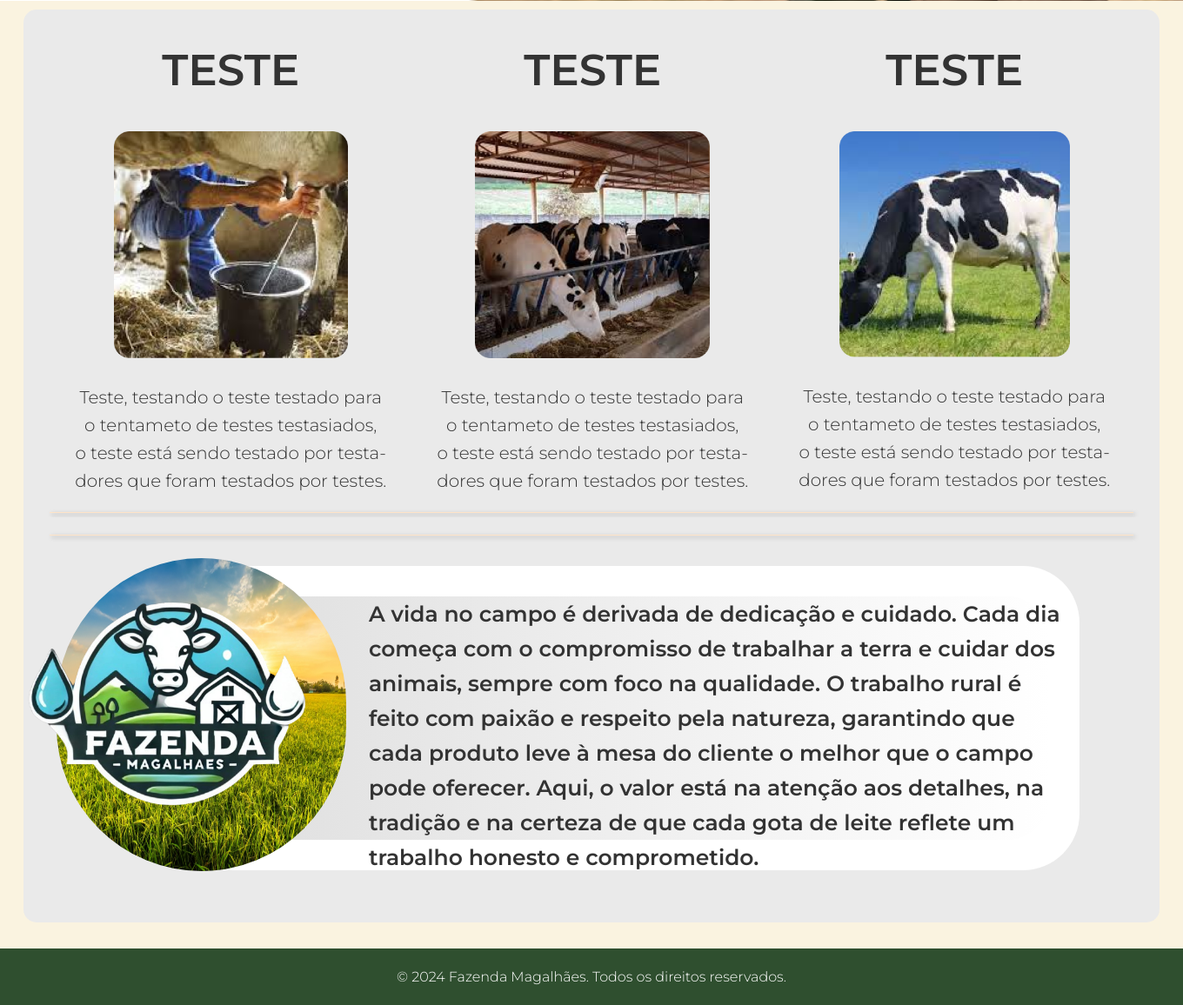
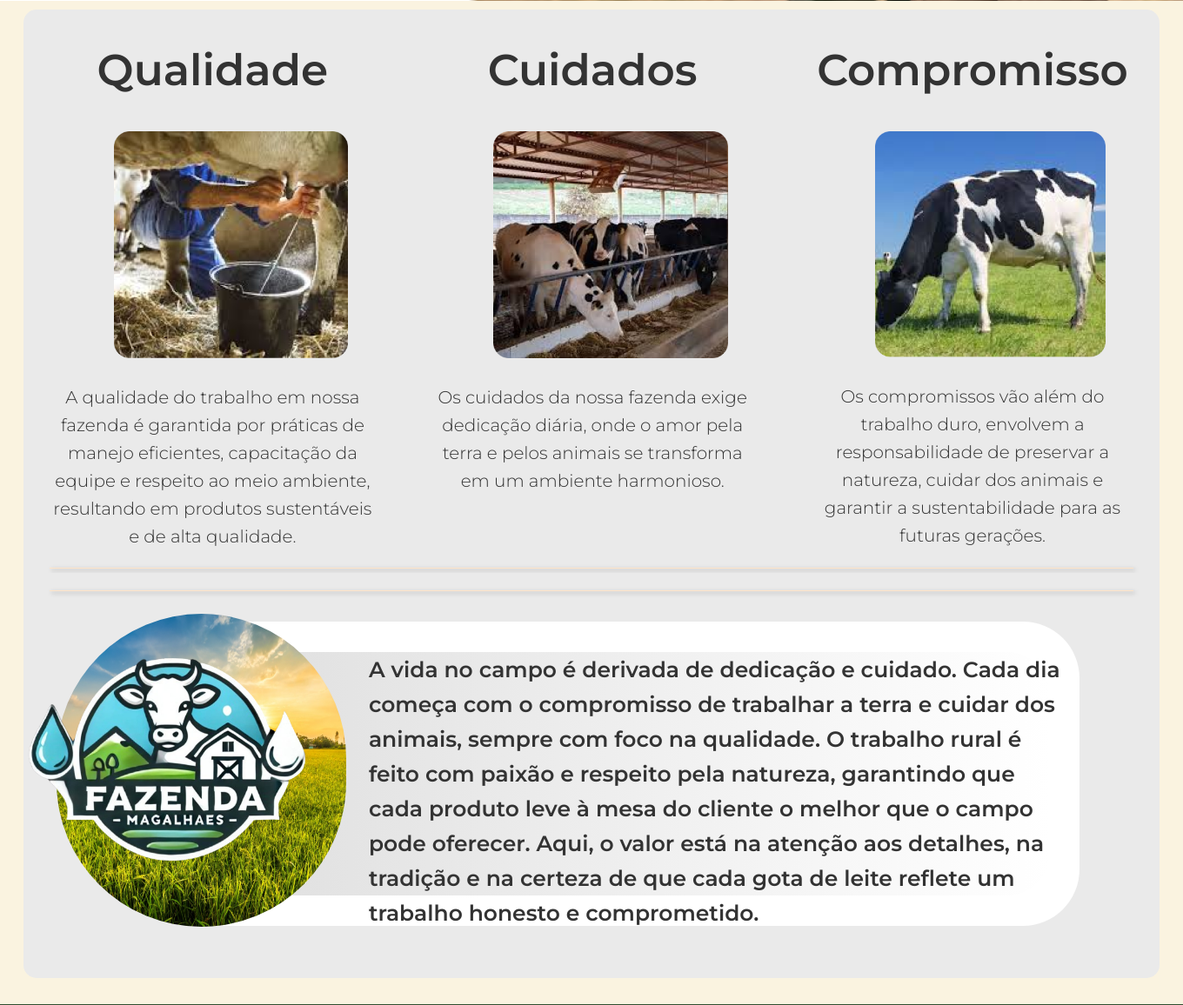
Before and after one commit to The-Vonky/Fazenda-Magalhaes, a PHP site: page /home.html in a window 1360 px wide. Shown: the part 1619-2775 px from the top of the page at 87% size. Run offline with PHP 8.4, Linux system fonts and the light colour scheme; some web fonts are replaced.

Commit message:
alteração de textos

```diff
--- a/Fazenda-Magalhaes-desenvolvimento/Fazenda-Magalhaes-desenvolvimento/Fazenda/css/home.css
+++ b/Fazenda-Magalhaes-desenvolvimento/Fazenda-Magalhaes-desenvolvimento/Fazenda/css/home.css
@@ -121,7 +121,7 @@ nav ul li a:hover {
 }
 
 @keyframes fadeIn {
-    from { opacity: 0; transform: translateY(20px); transform: scale(1.1); }
+    from { opacity: 0; transform: translateY(20px); transform: scale(1.07); }
     to { opacity: 1; transform: translateY(0); }
 }
 
@@ -276,8 +276,17 @@ nav ul li a:hover {
 
 .division {
     display: flex;
+    justify-content: space-between;
     text-align: center;
     font-size: 20px;
+}
+
+.division .div1 {
+    max-width: 30%;
+}
+
+.division p {
+    text-align: center;
 }
 
 .division h1 {
@@ -410,6 +419,8 @@ footer p {
 
     .div1 {
         margin-bottom: 20px;
+        min-width: 20em;
+        max-width: 50em;
     }
 
     .div2 {
--- a/Fazenda-Magalhaes-desenvolvimento/Fazenda-Magalhaes-desenvolvimento/Fazenda/css/servicos.css
+++ b/Fazenda-Magalhaes-desenvolvimento/Fazenda-Magalhaes-desenvolvimento/Fazenda/css/servicos.css
@@ -151,7 +151,7 @@ nav ul li a:hover {
 }
 
 .cont1 {
-    width: 20vw;
+    width: 23vw;
     height: 35vw;
     background-color: #FAF3E0;
     border-radius: 16px;
@@ -161,6 +161,7 @@ nav ul li a:hover {
     align-items: center;
     box-shadow: 3px 3px 3px rgba(0, 0, 0, 0.2);
     border: 1px solid #e5e5e5;
+    padding: 0 3px 0 3px;
 }
 
 /*.cont2 {
--- a/Fazenda-Magalhaes-desenvolvimento/Fazenda-Magalhaes-desenvolvimento/Fazenda/home.html
+++ b/Fazenda-Magalhaes-desenvolvimento/Fazenda-Magalhaes-desenvolvimento/Fazenda/home.html
@@ -63,25 +63,25 @@
         <div class="containerH3">
             <div class="division">
                 <div class="div1">
-                    <h1>TESTE</h1>
+                    <h1>Qualidade</h1>
                     <div class="image">
                         <img style="width: 64.65%;" src="img/vaca1.png" alt="">
                     </div>
-                    <p>Teste, testando o teste testado para<br>o tentameto de testes testasiados,<br> o teste está sendo testado por testa-<br> dores que foram testados por testes.</p>
+                    <p>A qualidade do trabalho em nossa fazenda é garantida por práticas de manejo eficientes, capacitação da equipe e respeito ao meio ambiente, resultando em produtos sustentáveis e de alta qualidade.</p>
                 </div>
-                <div class="div2">
-                    <h1>TESTE</h1>
+                <div class="div1">
+                    <h1>Cuidados</h1>
                     <div class="image">
                         <img src="img/vaca2.png" alt="">
                     </div>
-                    <p>Teste, testando o teste testado para<br>o tentameto de testes testasiados,<br> o teste está sendo testado por testa-<br> dores que foram testados por testes.</p>
+                    <p>Os cuidados da nossa fazenda exige dedicação diária, onde o amor pela terra e pelos animais se transforma em um ambiente harmonioso.</p>
                 </div>
-                <div class="div3">
-                    <h1>TESTE</h1>
+                <div class="div1">
+                    <h1>Compromisso</h1>
                     <div class="image">
                         <img style="width: 63.65%;" src="img/vaca3.png" alt="">
                     </div>
-                    <p>Teste, testando o teste testado para<br>o tentameto de testes testasiados,<br> o teste está sendo testado por testa-<br> dores que foram testados por testes.</p>
+                    <p>Os compromissos vão além do trabalho duro, envolvem a responsabilidade de preservar a natureza, cuidar dos animais e garantir a sustentabilidade para as futuras gerações.</p>
                 </div>
             </div>
         </div>
```
Also changed, not shown: Fazenda-Magalhaes-desenvolvimento/Fazenda-Magalhaes-desenvolvimento/Fazenda/servicos.html (+10 -10 lines).
